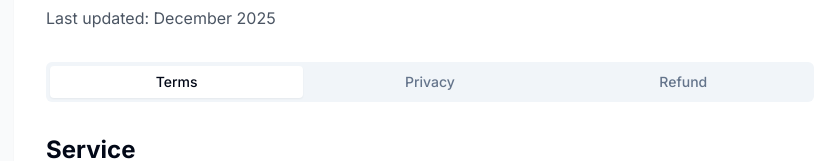
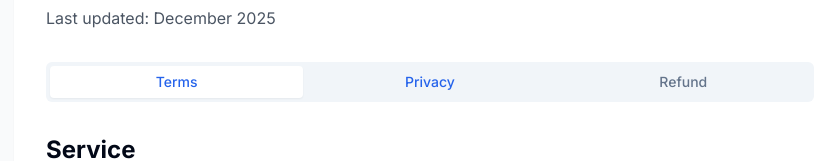
Before and after one commit to yuxuanzhouo3/mvp_2, a Next.js app: page /privacy in a window 1280 px wide. Shown: the part 174-335 px from the top of the page, without its empty margins (210-1047 px from the left). Built offline with nearby package versions, Linux system fonts and the light colour scheme.

Commit message:
“服务条款"和"隐私政策"两个 Tab 标签现在会以蓝色显示

```diff
--- a/app/privacy/page.tsx
+++ b/app/privacy/page.tsx
@@ -45,10 +45,10 @@ export default function LegalPage() {
           <Tabs defaultValue="terms" className="w-full">
             <TabsList className="grid w-full grid-cols-3 mb-8">
               <TabsTrigger value="terms">
-                {language === "zh" ? "服务条款" : "Terms"}
+                <span className="text-blue-600">{language === "zh" ? "服务条款" : "Terms"}</span>
               </TabsTrigger>
               <TabsTrigger value="privacy">
-                {language === "zh" ? "隐私政策" : "Privacy"}
+                <span className="text-blue-600">{language === "zh" ? "隐私政策" : "Privacy"}</span>
               </TabsTrigger>
               <TabsTrigger value="refund">
                 {language === "zh" ? "退款政策" : "Refund"}
```
